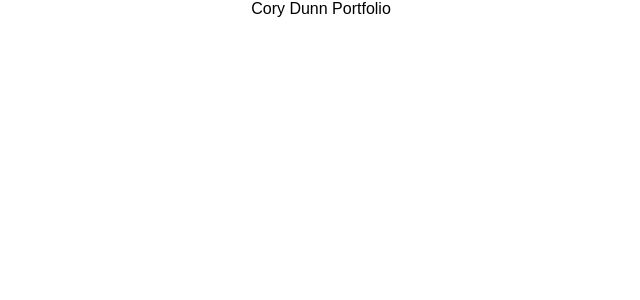
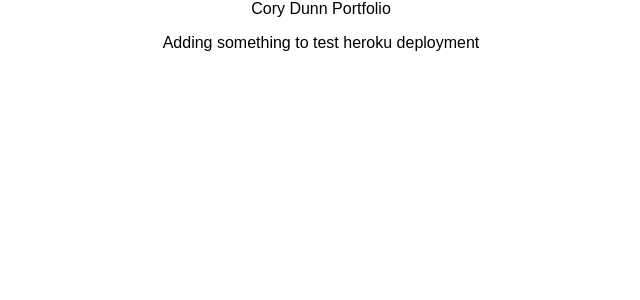
Before and after one commit to coryrdunn/portfolio-project, a React (Create React App) app: page / in a window 1280 px wide. Shown: the top 300 px of the page, without its empty margins (319-959 px from the left). Built offline with nearby package versions, Linux system fonts and the light colour scheme.

Commit message:
Testing Heroku

```diff
--- a/src/App.js
+++ b/src/App.js
@@ -7,6 +7,7 @@ class App extends Component {
     return (
       <div className="App">
         Cory Dunn Portfolio
+        <p>Adding something to test heroku deployment</p>
       </div>
     );
   }
```
Also changed, not shown: 1 other file (tests, documents, lock files or other folders).
